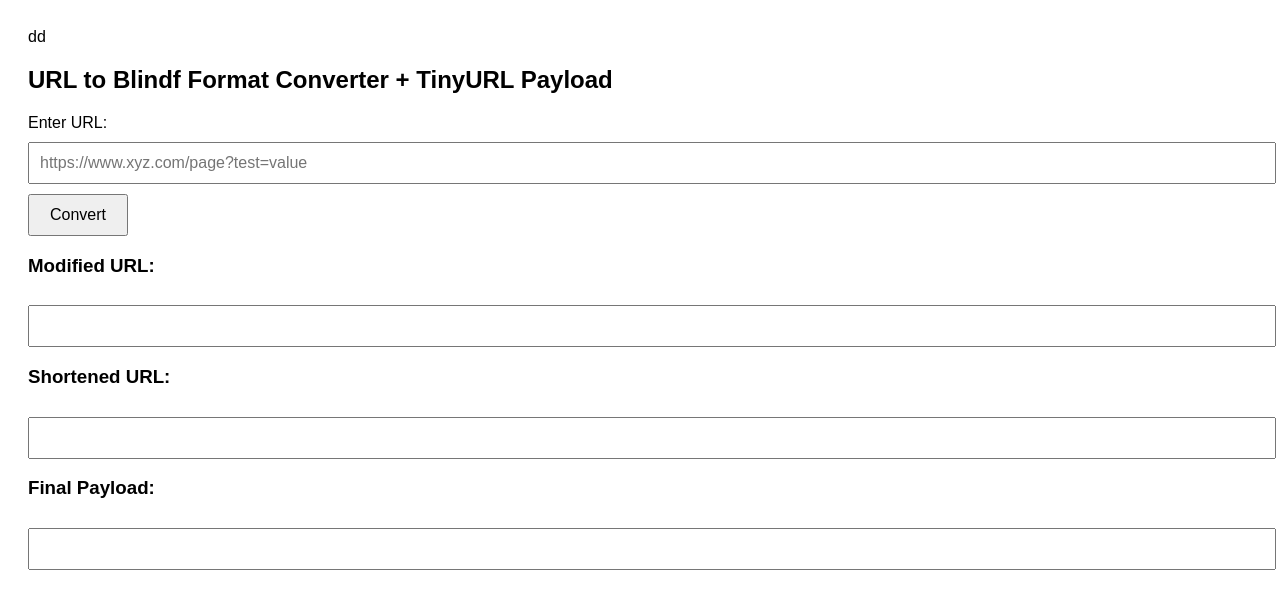
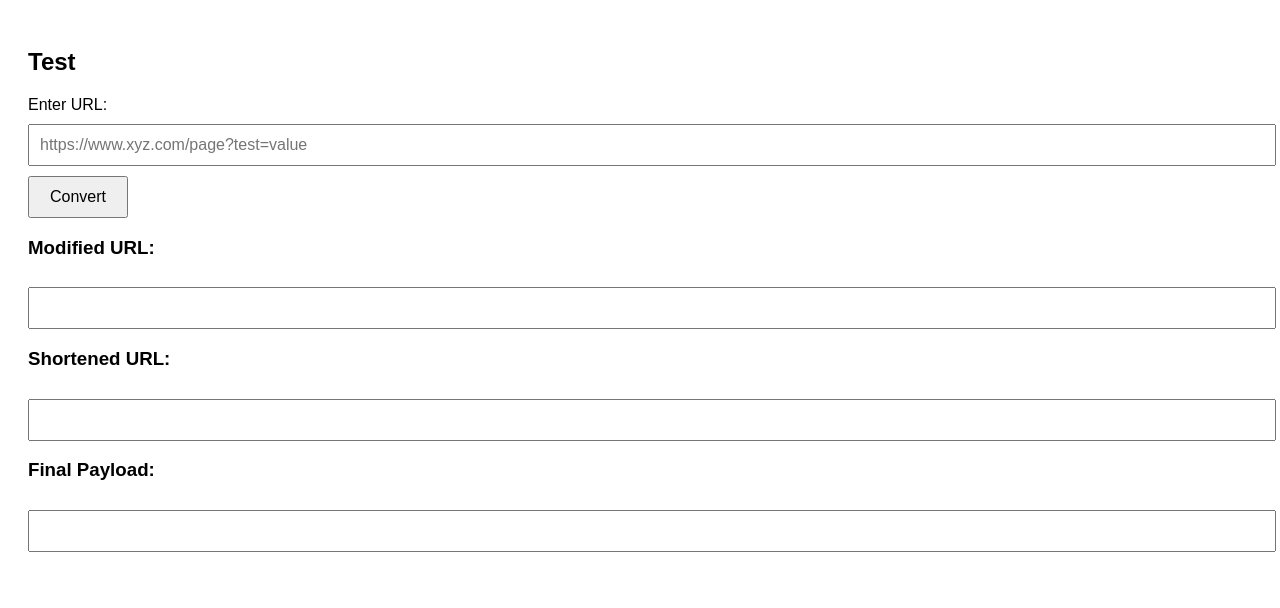
Before and after one commit to dirtycoder0124/urlconverter, a plain HTML site: page index.html in a window 1280 px wide. Drawn offline with Linux system fonts and the light colour scheme.

Commit message:
Update index.html

```diff
--- a/index.html
+++ b/index.html
@@ -22,8 +22,8 @@
     }
   </style>
 </head>
-<body>dd
-  <h2>URL to Blindf Format Converter + TinyURL Payload</h2>
+<body>
+  <h2>Test</h2>
 
   <label for="urlInput">Enter URL:</label>
   <input type="text" id="urlInput" placeholder="https://www.xyz.com/page?test=value">
```
